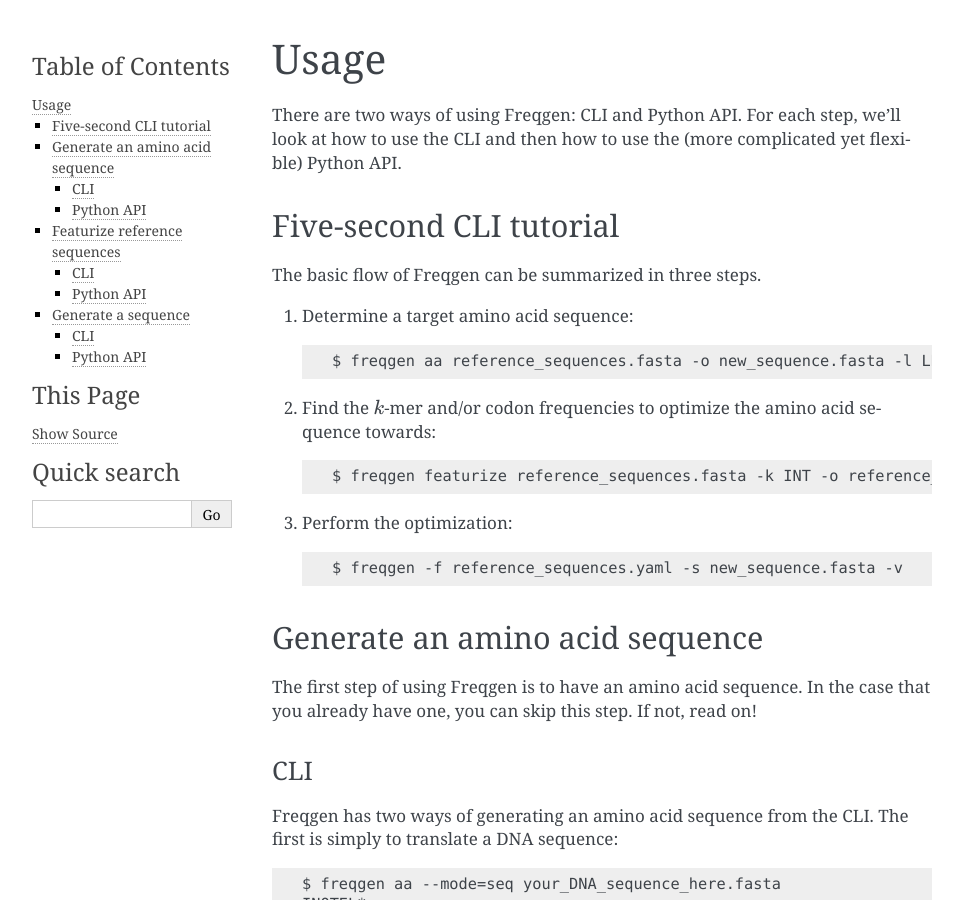
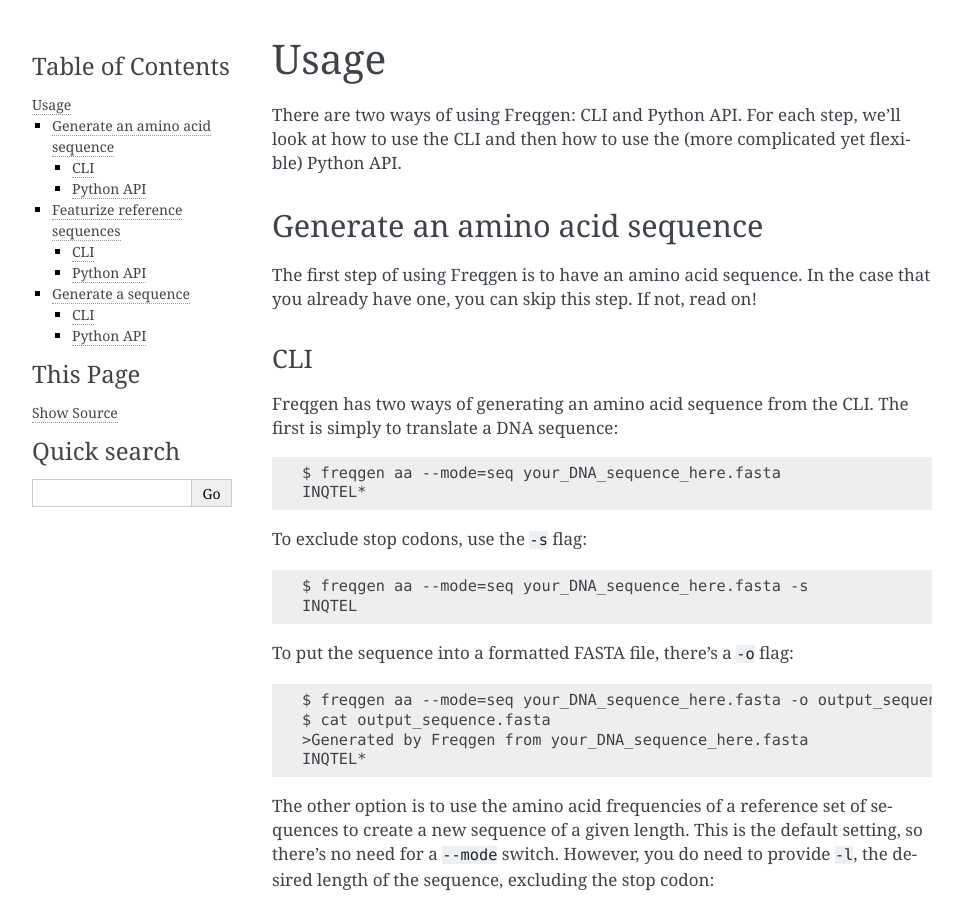
Before and after one commit to IQTLabs/freqgen, a Sphinx documentation site: the page built from docs/examples.rst, in a window 1280 px wide and 900 px high. Shown: the whole window, without its empty margins (148-1111 px from the left). Built offline with Sphinx 7.4.7, drawn with Linux system fonts in a browser that asks for light colours.

Commit message:
Move the quick tutorial to the README

```diff
--- a/docs/examples.rst
+++ b/docs/examples.rst
@@ -4,25 +4,6 @@ Usage
 There are two ways of using Freqgen: CLI and Python API. For each step, we'll
 look at how to use the CLI and then how to use the (more complicated yet
 flexible) Python API.
-
-
-Five-second CLI tutorial
-------------------------
-
-The basic flow of Freqgen can be summarized in three steps.
-
-#. Determine a target amino acid sequence::
-
-    $ freqgen aa reference_sequences.fasta -o new_sequence.fasta -l LENGTH
-
-#. Find the :math:`k`-mer and/or codon frequencies to optimize the amino acid sequence towards::
-
-    $ freqgen featurize reference_sequences.fasta -k INT -o reference_sequences.yaml
-
-#. Perform the optimization::
-
-    $ freqgen -f reference_sequences.yaml -s new_sequence.fasta -v
-
 
 Generate an amino acid sequence
 -------------------------------
```
Also changed, not shown: README.rst (+17 -0 lines).
